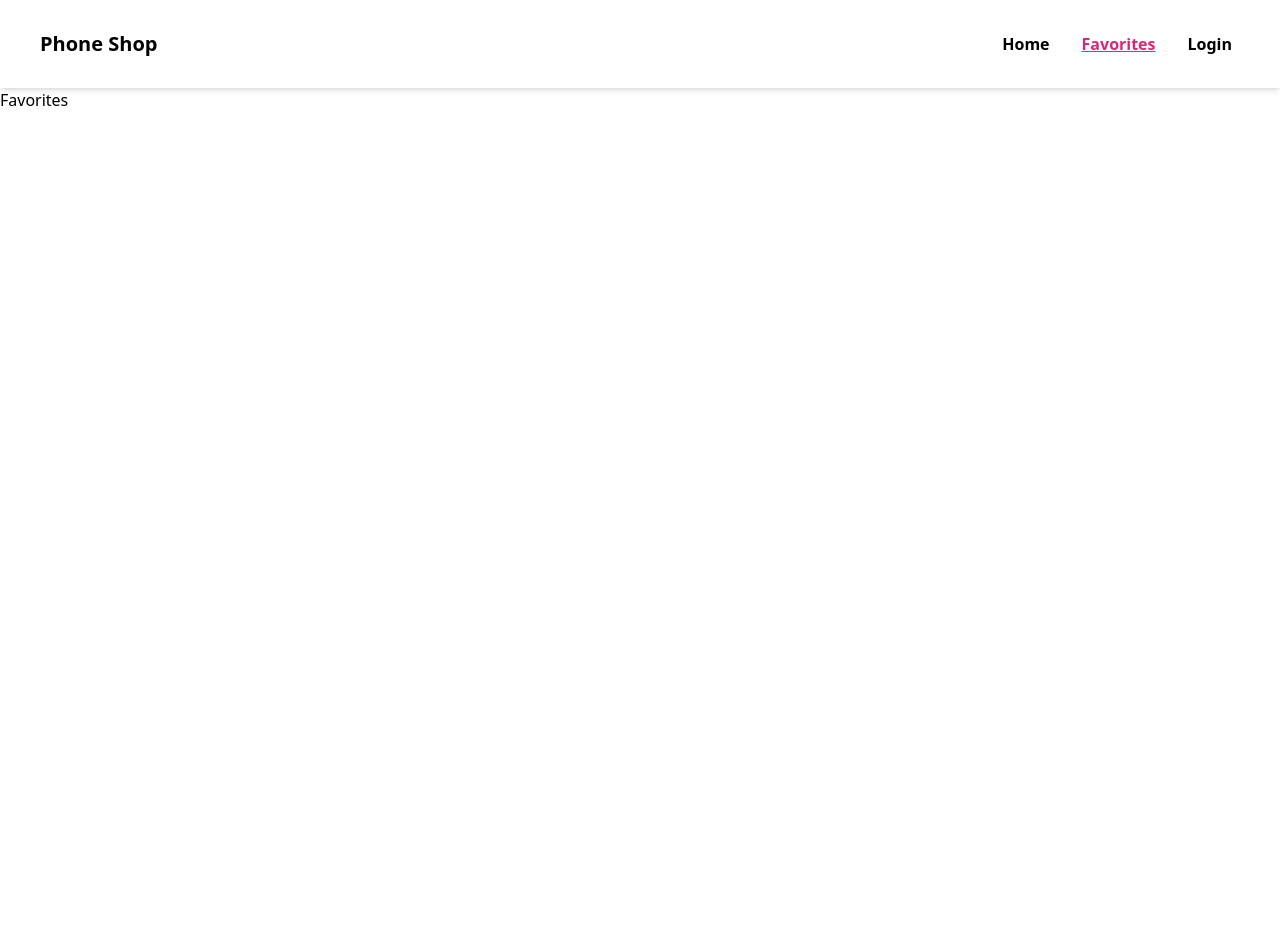
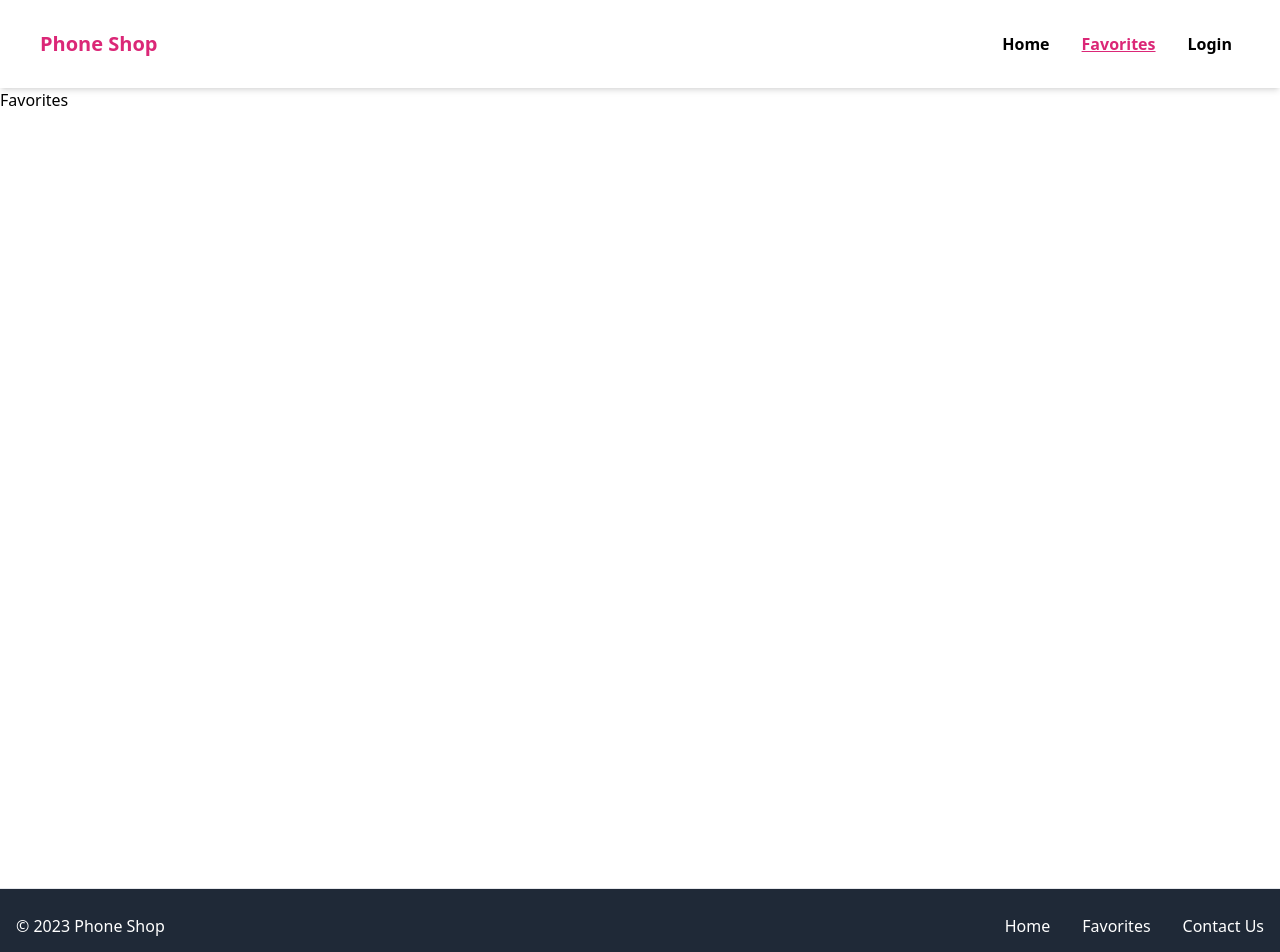
Before and after one commit to anupamahalder/phone-shop-react-project, a React (Vite) app: page /favorites in a window 1280 px wide. Shown: the top 952 px of the page. Before the commit the page ends 800 px from the top, so only its background shows below. Built offline with nearby package versions, Linux system fonts and the light colour scheme.

Commit message:
Added footer

```diff
--- /dev/null
+++ b/src/Components/Footer/Footer.jsx
@@ -0,0 +1,21 @@
+import { Link } from "react-router-dom";
+
+const Footer = () => {
+    return (
+        <div className="bg-gray-800 h-40">
+            <footer className="flex w-full flex-row flex-wrap items-center justify-center gap-y-6 gap-x-12 border-t border-blue-gray-50 py-6 text-center md:justify-between text-white px-4">
+                <p className="block font-sans text-base font-normal leading-relaxed text-blue-gray-900 antialiased">
+                © 2023 Phone Shop</p>
+                <ul className="flex flex-wrap items-center gap-y-2 gap-x-8">
+                    <Link to="/"><p className="block font-sans text-base font-normal leading-relaxed text-blue-gray-900 antialiased transition-colors hover:text-pink-500 focus:text-pink-500">Home</p></Link>
+
+                    <Link to="/favorites"><p className="block font-sans text-base font-normal leading-relaxed text-blue-gray-900 antialiased transition-colors hover:text-pink-500 focus:text-pink-500">Favorites</p></Link>
+
+                    <Link to="../../Pages/Home"><p className="block font-sans text-base font-normal leading-relaxed text-blue-gray-900 antialiased transition-colors hover:text-pink-500 focus:text-pink-500">Contact Us</p></Link>
+                </ul>
+            </footer>
+        </div>
+    );
+};
+
+export default Footer;
--- a/src/Components/Header/Logo.jsx
+++ b/src/Components/Header/Logo.jsx
@@ -2,7 +2,7 @@
 const Logo = () => {
     return (
         <div>
-            <h1 className="text-xl font-semibold">Phone Shop</h1>
+            <h1 className="text-xl font-semibold text-[#db2777]">Phone Shop</h1>
         </div>
     );
 };
--- a/src/Components/Phones/PhoneCard.jsx
+++ b/src/Components/Phones/PhoneCard.jsx
@@ -1,7 +1,7 @@
 import PropType from 'prop-types';
 const PhoneCard = ({phone}) => {
     //destructure
-    const {phone_name, brand_name, image, price, rating} = phone;
+    const {phone_name, brand_name, image, price, rating} = phone || {};
     return (
         <div className='mx-auto mb-8'>
             <div className="relative flex h-[500px] w-80 flex-col rounded-xl bg-white bg-clip-border text-gray-700 shadow-md">
@@ -36,7 +36,7 @@ const PhoneCard = ({phone}) => {
                     className="block w-full select-none rounded-lg bg-[#ec4899] py-3 px-6 text-center align-middle font-sans text-xs font-bold uppercase text-blue-gray-900 transition-all hover:scale-105 focus:scale-105 focus:opacity-[0.85] active:scale-100 active:opacity-[0.85] text-white disabled:pointer-events-none disabled:opacity-50 disabled:shadow-none"
                     type="button"
                     >
-                    Add to Favorite
+                    See Details
                     </button>
                 </div>
             </div>
--- a/src/Layout/MainLayout.jsx
+++ b/src/Layout/MainLayout.jsx
@@ -1,10 +1,12 @@
 import { Outlet } from "react-router-dom";
 import Navbar from "../Components/Header/Navbar";
+import Footer from "../Components/Footer/Footer";
 const MainLayout = () => {
     return (
         <div className="max-w-[1300px] mx-auto">
             <Navbar></Navbar>
             <Outlet></Outlet>
+            <Footer></Footer>
         </div>
     );
 };
--- a/src/Pages/Favorites/Favorites.jsx
+++ b/src/Pages/Favorites/Favorites.jsx
@@ -1,7 +1,7 @@
 
 const Favorites = () => {
     return (
-        <div>
+        <div className="h-screen">
             <h1>Favorites</h1>
         </div>
     );
```
